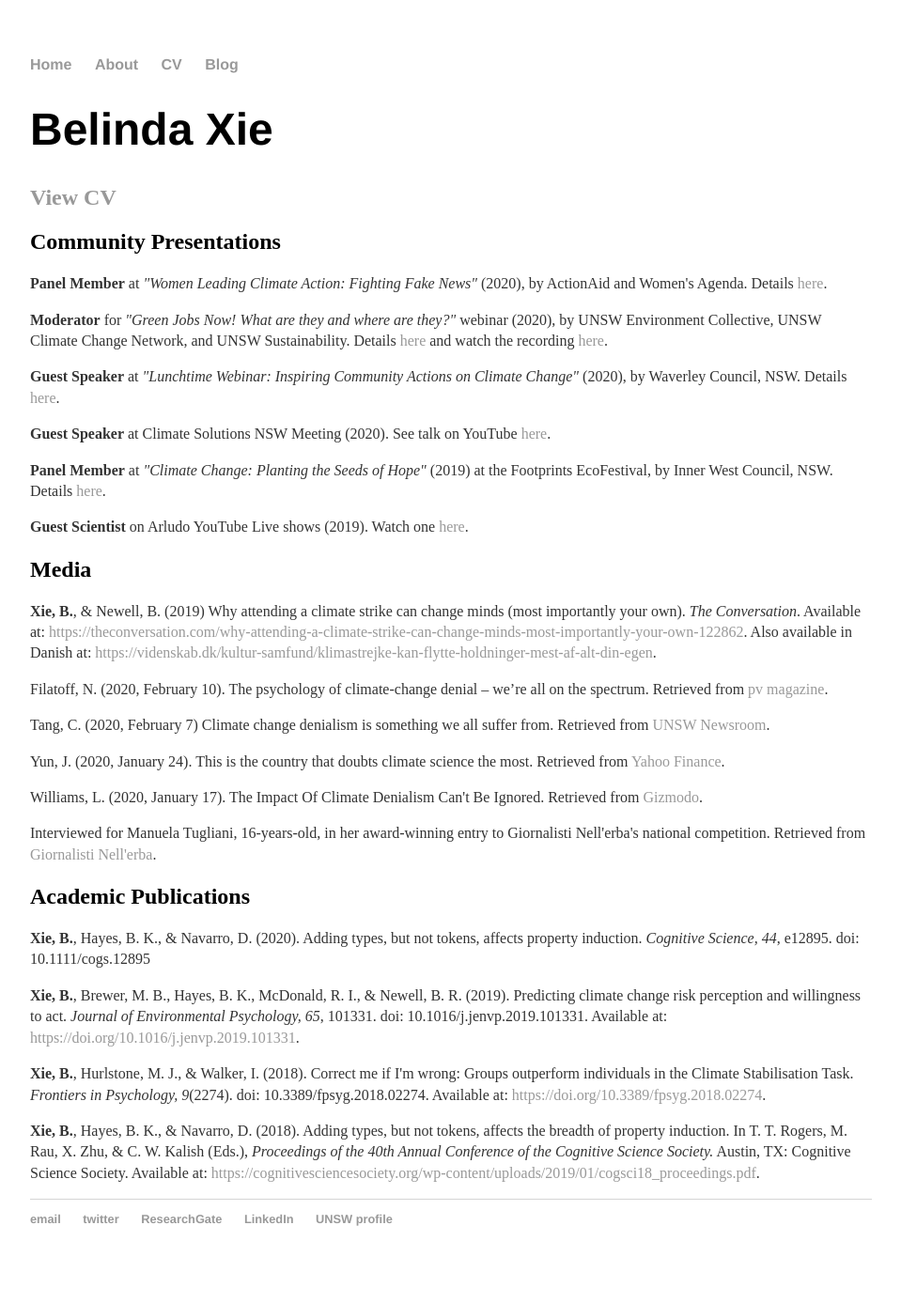
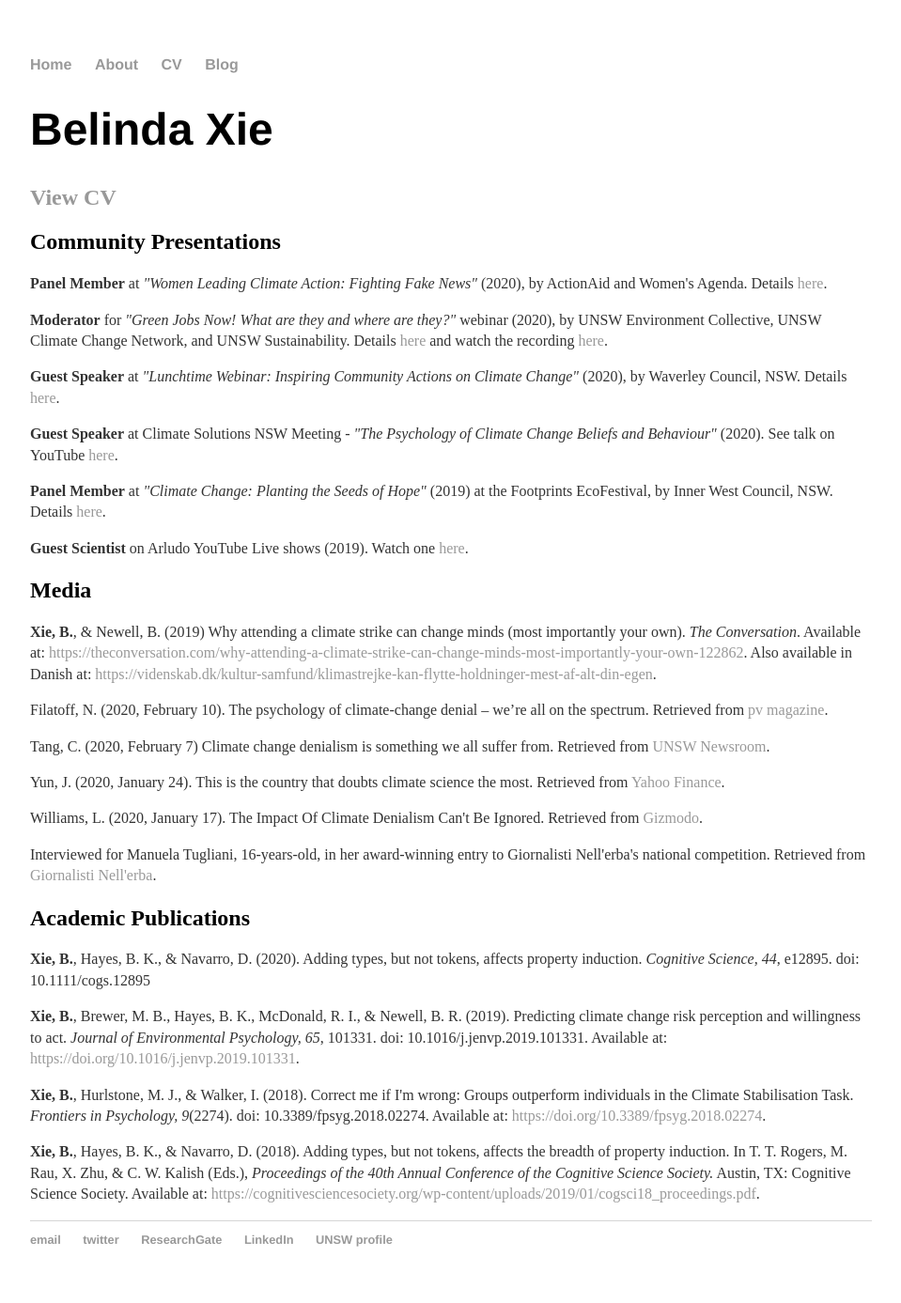
Before and after one commit to belindaxie/belindaxie.github.io, a Jekyll site: the page built from cv/index.html, in a window 1280 px wide. Shown: the whole page at 94% size, without its empty margins (160-1119 px from the left). Built offline with Jekyll 4.4.1, drawn with Linux system fonts in a browser that asks for light colours; before the commit the page ends 1365 px from its top, so only the background shows below that.

Commit message:
Update index.html

```diff
--- a/cv/index.html
+++ b/cv/index.html
@@ -24,7 +24,7 @@ title: CV of Belinda Xie
 
 	<p><strong>Guest Speaker</strong> at <em>"Lunchtime Webinar: Inspiring Community Actions on Climate Change"</em> (2020), by Waverley Council, NSW. Details <a href="https://www.eventbrite.com.au/e/lunchtime-webinar-inspiring-community-actions-on-climate-change-tickets-103200326956">here</a>.</p>
 
-	<p><strong>Guest Speaker</strong> at Climate Solutions NSW Meeting (2020). See talk on YouTube <a href="https://www.youtube.com/watch?v=xhizP_KP_cU">here</a>.</p>
+	<p><strong>Guest Speaker</strong> at Climate Solutions NSW Meeting - <em>"The Psychology of Climate Change Beliefs and Behaviour"</em> (2020). See talk on YouTube <a href="https://www.youtube.com/watch?v=xhizP_KP_cU">here</a>.</p>
 
 	<p><strong>Panel Member</strong> at <em>"Climate Change: Planting the Seeds of Hope"</em> (2019) at the Footprints EcoFestival, by Inner West Council, NSW. Details <a href="https://www.innerwest.nsw.gov.au/about/news/media-releases/2019-media-releases/2019-footprints-ecofestival">here</a>.</p>
 
```
